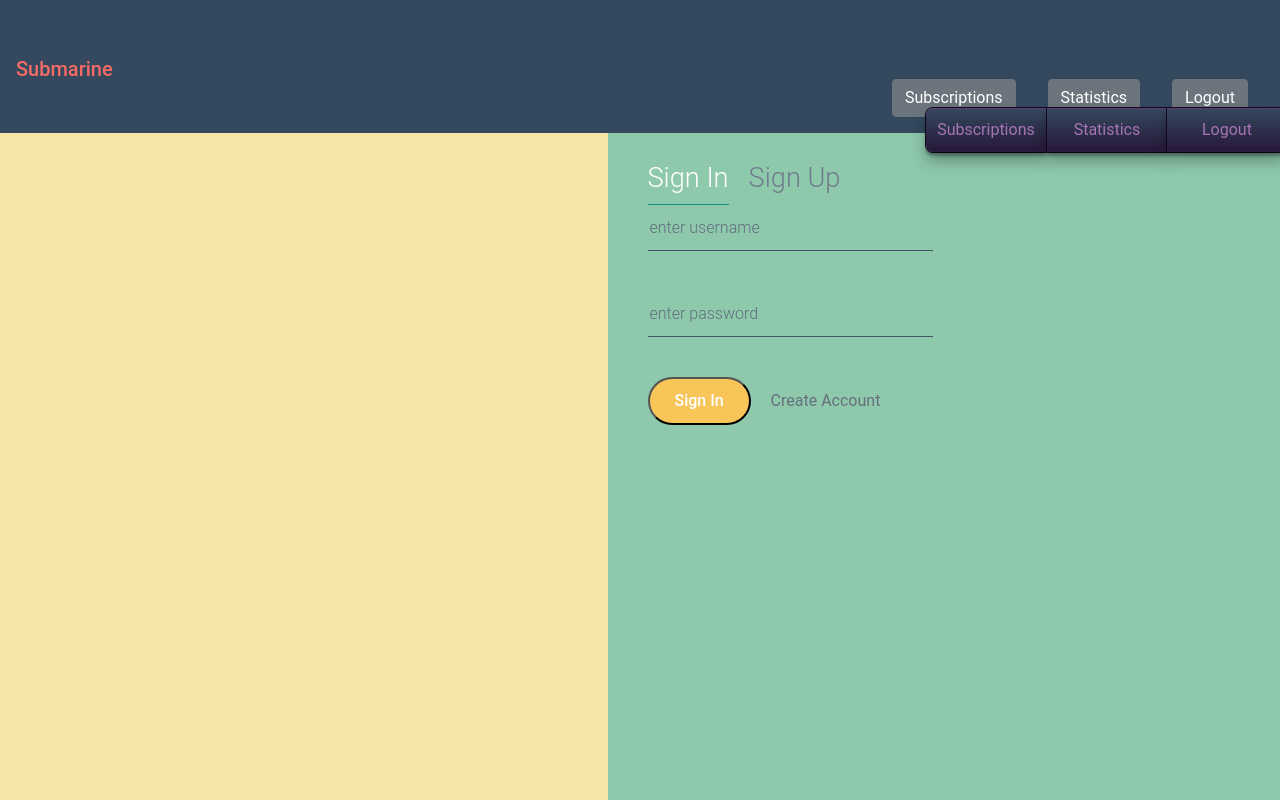
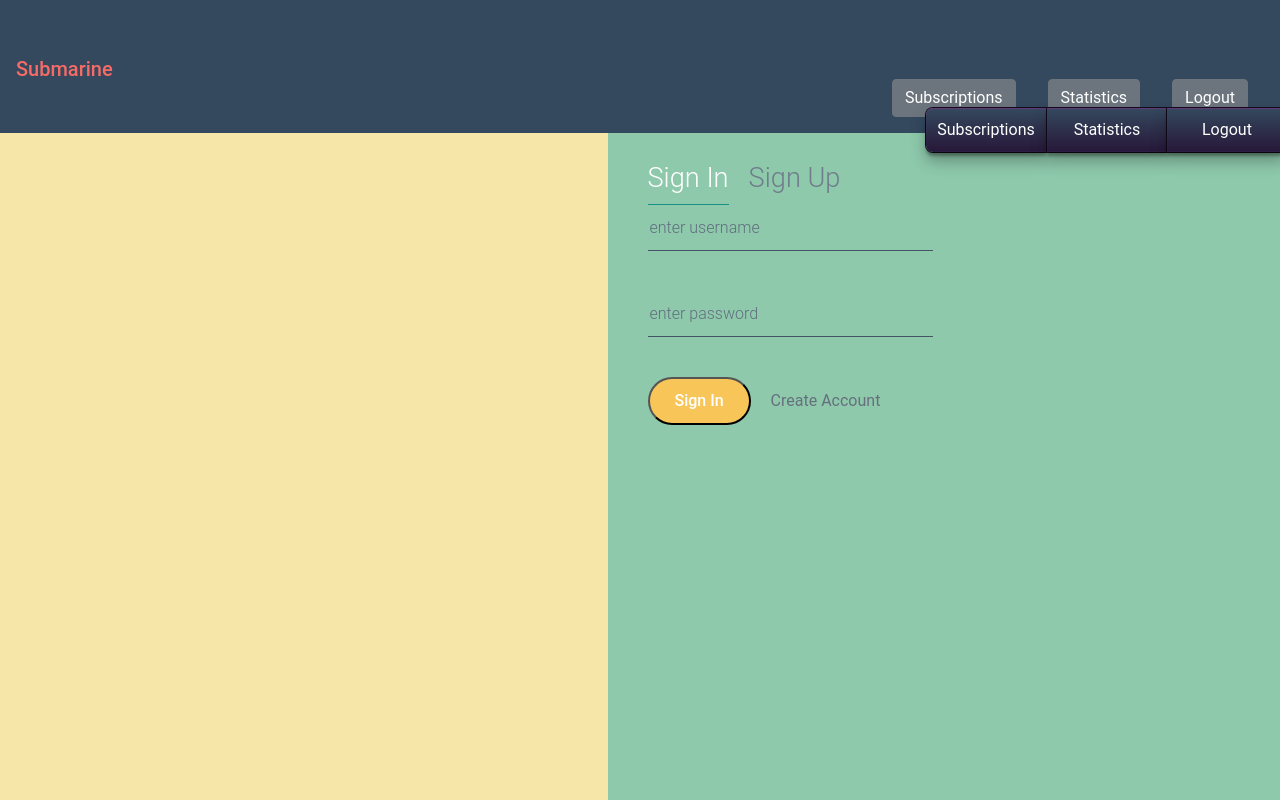
Before and after one commit to HillNathan/subscription-tracker, a React (Create React App) app in the folder client/: page / in a window 1280 px wide. Built offline with nearby package versions, Linux system fonts and the light colour scheme; no server answers.

Commit message:
buttons have white text

```diff
--- a/client/src/components/Navbar/nav.css
+++ b/client/src/components/Navbar/nav.css
@@ -29,7 +29,7 @@
   padding-top: 9px;
   outline-width: 0px;
   z-index: 990;
-  color: #a675b3;
+  color: white;
   text-align: center;
   line-height: 26px;
   display: block;
```
